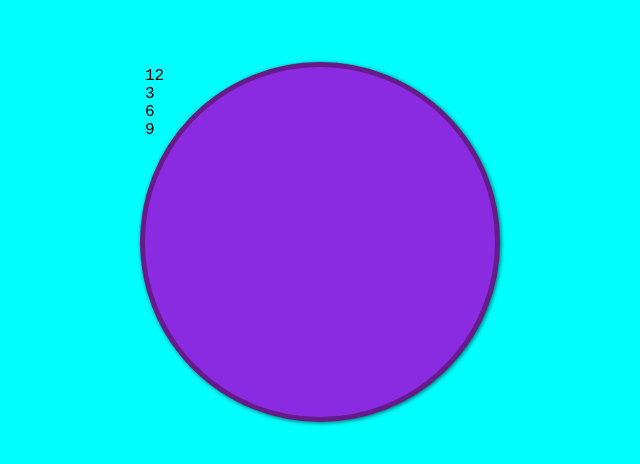
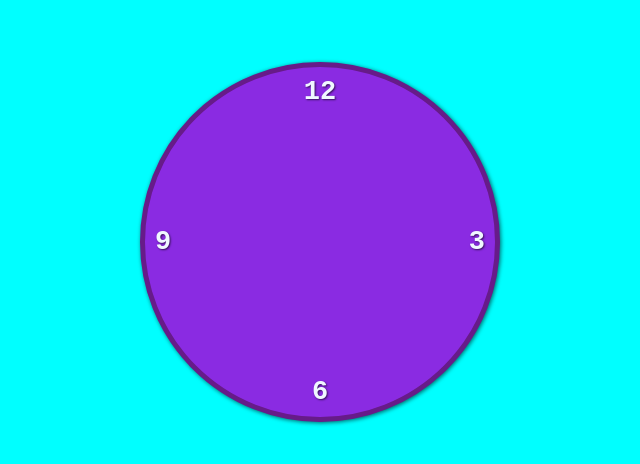
Before and after one commit to ozhni/clock, a plain HTML site: page index.html in a window 1280 px wide. Shown: the part 158-622 px from the top of the page, without its empty margins (320-960 px from the left). Drawn offline with Linux system fonts and the light colour scheme.

Commit message:
style numbers

```diff
--- a/style.css
+++ b/style.css
@@ -10,6 +10,7 @@ body {
 }
 
 .clock {
+  position: relative;
   background-color: blueviolet;
   width: 350px;
   height: 350px;
@@ -17,3 +18,32 @@ body {
   border: 5px solid rgb(103, 27, 137);
   box-shadow: 1px 1px 4px rgba(0, 0, 0, 0.6);
 }
+
+.numbers div {
+  position: absolute;
+  font-size: 27px;
+  font-weight: bold;
+  color: aliceblue;
+  text-shadow: 1px 1px 2px rgba(0, 0, 0, 0.6);
+}
+
+.twelve {
+  top: 10px;
+  left: 50%;
+  transform: translate(-50%);
+}
+.three {
+  right: 10px;
+  top: 50%;
+  transform: translateY(-50%);
+}
+.six {
+  bottom: 10px;
+  right: 50%;
+  transform: translate(50%);
+}
+.nine {
+  left: 10px;
+  top: 50%;
+  transform: translateY(-50%);
+}
```
